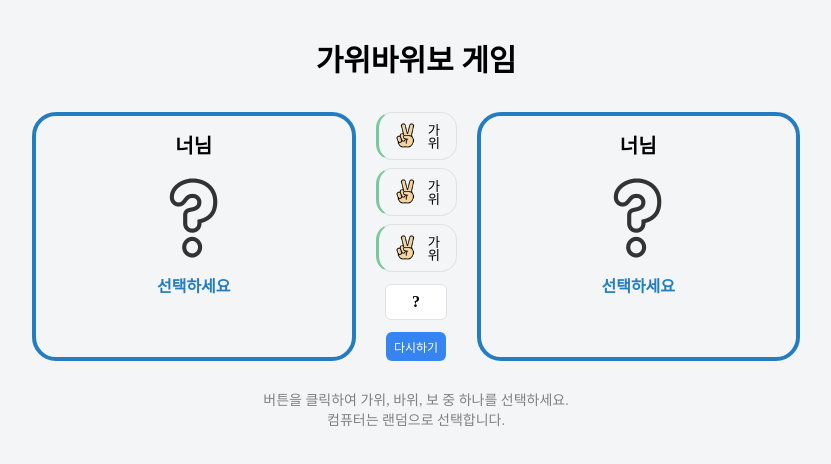
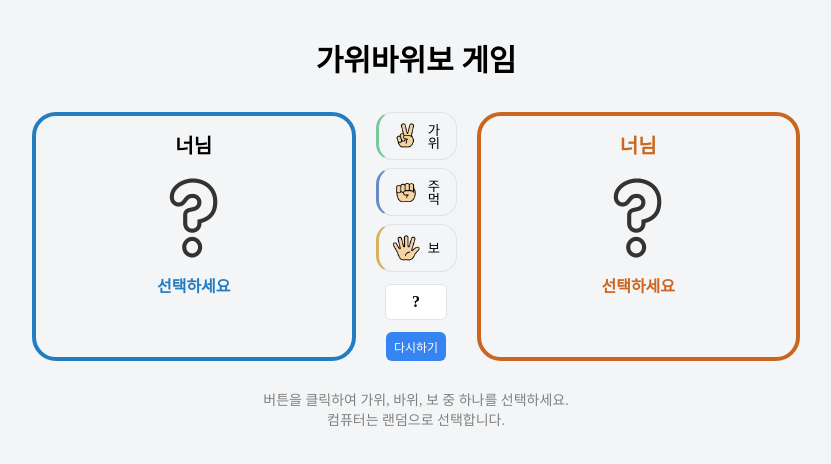
Before and after one commit to yyeonkim/ureca-rock-sicssors-paper, a React (Vite) app: page / in a window 1280 px wide. Shown: the top 464 px of the page, without its empty margins (224-1055 px from the left). Built offline with nearby package versions, Linux system fonts and the light colour scheme.

Commit message:
style: 동적 스타일 추가

```diff
--- a/src/App.jsx
+++ b/src/App.jsx
@@ -1,6 +1,8 @@
 import Button from "./components/Button.jsx";
 import Card from "./components/Card.jsx";
 import styles from "./css/App.module.css";
+
+const types = { ROCK: "ROCK", SICSSORS: "SICSSORS", PAPER: "PAPAER" };
 
 function App() {
   return (
@@ -13,14 +15,14 @@ function App() {
         <Card />
         <section className={styles.buttons}>
           <div>
-            <Button />
-            <Button />
-            <Button />
+            <Button className="sicssors-btn" type={types.SICSSORS} />
+            <Button className="rock-btn" type={types.ROCK} />
+            <Button className="paper-btn" type={types.PAPER} />
           </div>
           <p className={styles.result}>?</p>
           <button type="button">다시하기</button>
         </section>
-        <Card />
+        <Card isComputer />
       </main>
 
       <footer>
--- a/src/components/Button.jsx
+++ b/src/components/Button.jsx
@@ -1,12 +1,12 @@
 import React from "react";
-import scissors from "../assets/scissors.png";
 import styles from "../css/Button.module.css";
+import { choice } from "./Card.jsx";
 
-function Button() {
+function Button({ type, className }) {
   return (
-    <button type="button" className={styles.button}>
-      <img src={scissors} alt="가위" />
-      <span>가위</span>
+    <button type="button" className={`${styles.button} ${className}`}>
+      <img src={choice[type].src} alt={choice[type].caption} />
+      <span>{choice[type].caption}</span>
     </button>
   );
 }
--- a/src/components/Card.jsx
+++ b/src/components/Card.jsx
@@ -5,17 +5,17 @@ import rockImg from "../assets/rock.png";
 import sicssorsImg from "../assets/scissors.png";
 import styles from "../css/Card.module.css";
 
-const choice = {
-  ROCK: { src: rockImg, alt: "주먹" },
-  SICSSORS: { src: sicssorsImg, alt: "가위" },
-  PAPAER: { src: paperImg, alt: "보" },
+export const choice = {
+  ROCK: { src: rockImg, caption: "주먹" },
+  SICSSORS: { src: sicssorsImg, caption: "가위" },
+  PAPAER: { src: paperImg, caption: "보" },
 };
 
-function Card({ type }) {
+function Card({ type, isComputer }) {
   return (
-    <div className={styles.card}>
+    <div className={styles.card + (isComputer ? " computer-card" : "")}>
       <h1>너님</h1>
-      <img src={type ? choice[type].src : questionMark} alt={type ? choice[type].alt : "미정"} />
+      <img src={type ? choice[type].src : questionMark} alt={type ? choice[type].caption : "미정"} />
       <p>선택하세요</p>
     </div>
   );
--- a/src/css/Card.module.css
+++ b/src/css/Card.module.css
@@ -4,7 +4,6 @@
   display: flex;
   flex-direction: column;
   align-items: center;
-
   gap: 0.8rem;
   padding: 1.6rem;
   width: 30rem;
--- a/src/index.css
+++ b/src/index.css
@@ -62,3 +62,27 @@ footer p {
   font-size: 1.4rem;
   color: gray;
 }
+
+.sicssors-btn {
+  border-left: 3px solid var(--green);
+}
+
+.rock-btn {
+  border-left: 3px solid var(--blue-200);
+}
+
+.paper-btn {
+  border-left: 3px solid var(--yellow);
+}
+
+.computer-card {
+  border-color: var(--orange);
+}
+
+.computer-card h1 {
+  color: var(--orange);
+}
+
+.computer-card p {
+  color: var(--orange);
+}
```
